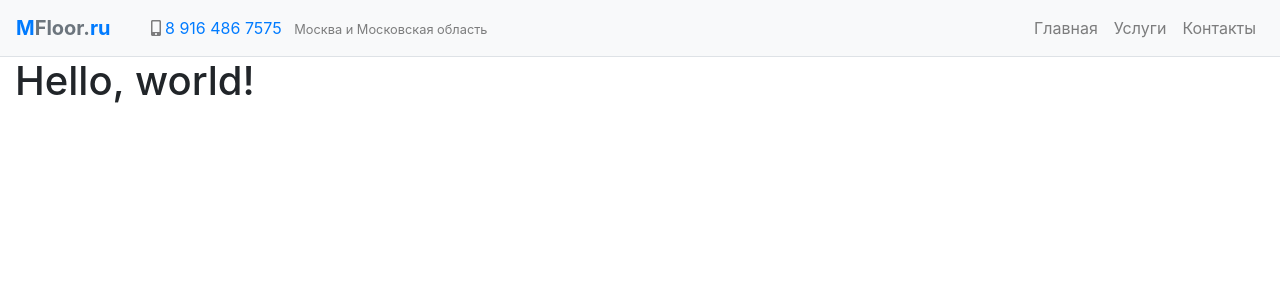
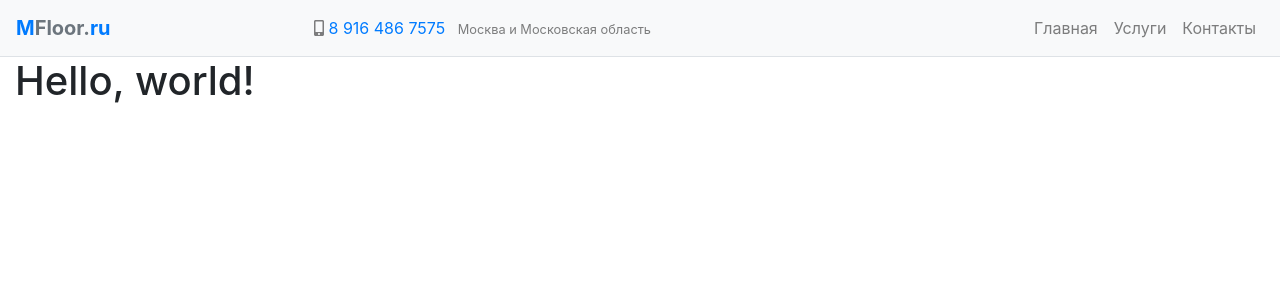
Before and after one commit to nskforward/MFloor, a Jekyll site: the page built from index.html, in a window 1280 px wide. Shown: the top 300 px of the page. Built offline with Jekyll 4.4.1, drawn with Linux system fonts in a browser that asks for light colours.

Commit message:
Jekyll navigation

```diff
--- a/_includes/navigation.html
+++ b/_includes/navigation.html
@@ -9,7 +9,7 @@
     </button>
 
     <div class="collapse navbar-collapse" id="navbarSupportedContent">
-        <ul class="navbar-nav mr-auto ml-4">
+        <ul class="navbar-nav mx-auto">
             <li class="navbar-text">
                 <i class="fas fa-mobile-alt"></i>
                 <a class="text-primary" href="tel:+79164867575">8 916 486 7575</a>
--- a/index.html
+++ b/index.html
@@ -5,7 +5,7 @@ title: Home
 
 <h1>Hello, world!</h1>
 <ul>
-    {% for article in site.articles %}
+    {% for post in site.posts %}
     <li>
         <h2><a href="{{ post.url }}">{{ post.title }}</a></h2>
         <p>{{ post.excerpt }}</p>
```
Also changed, not shown: _layouts/post.html (renamed from _layouts/article.html), _posts/laminate.md (renamed from _articles/laminate.md).
